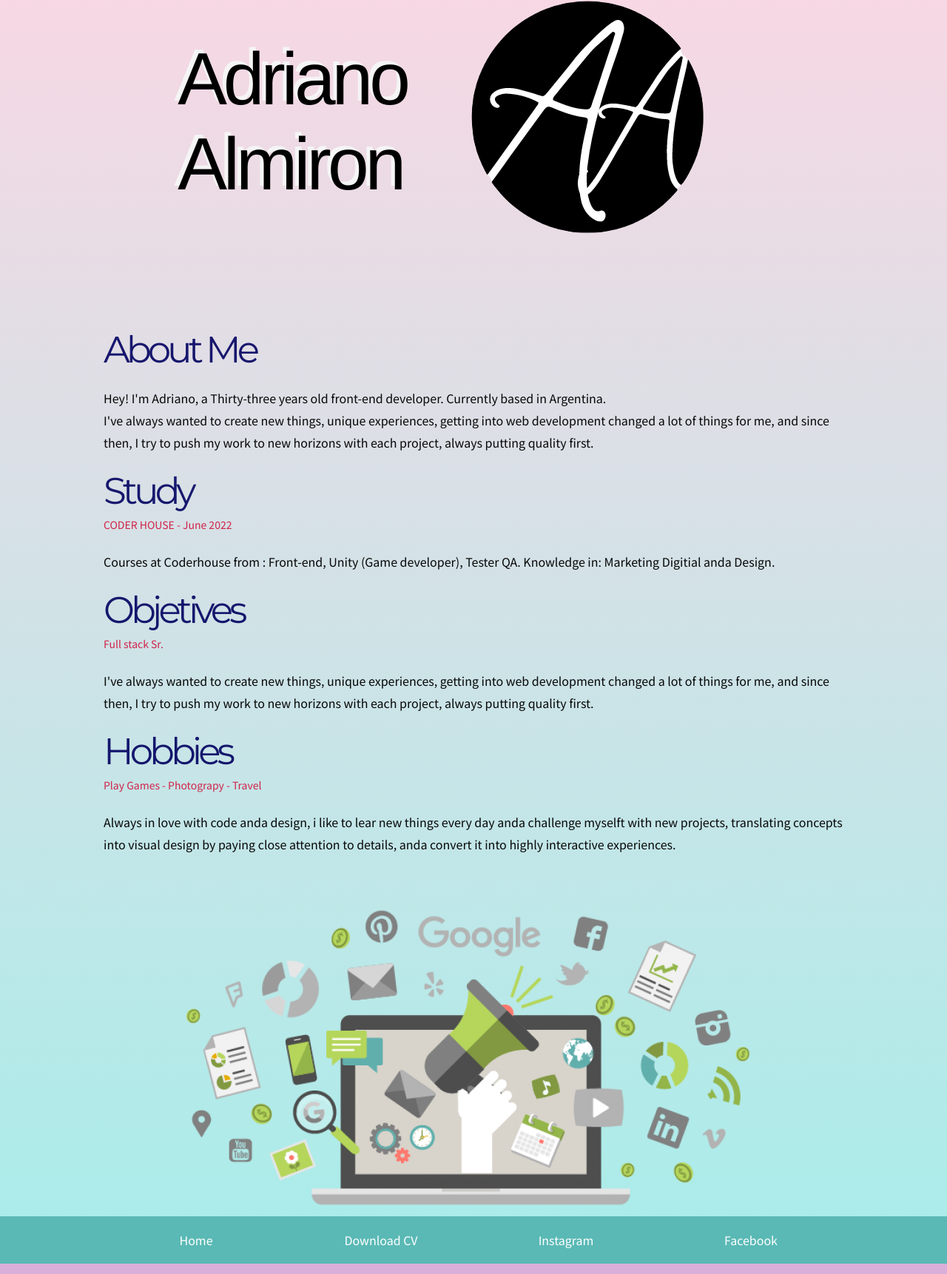
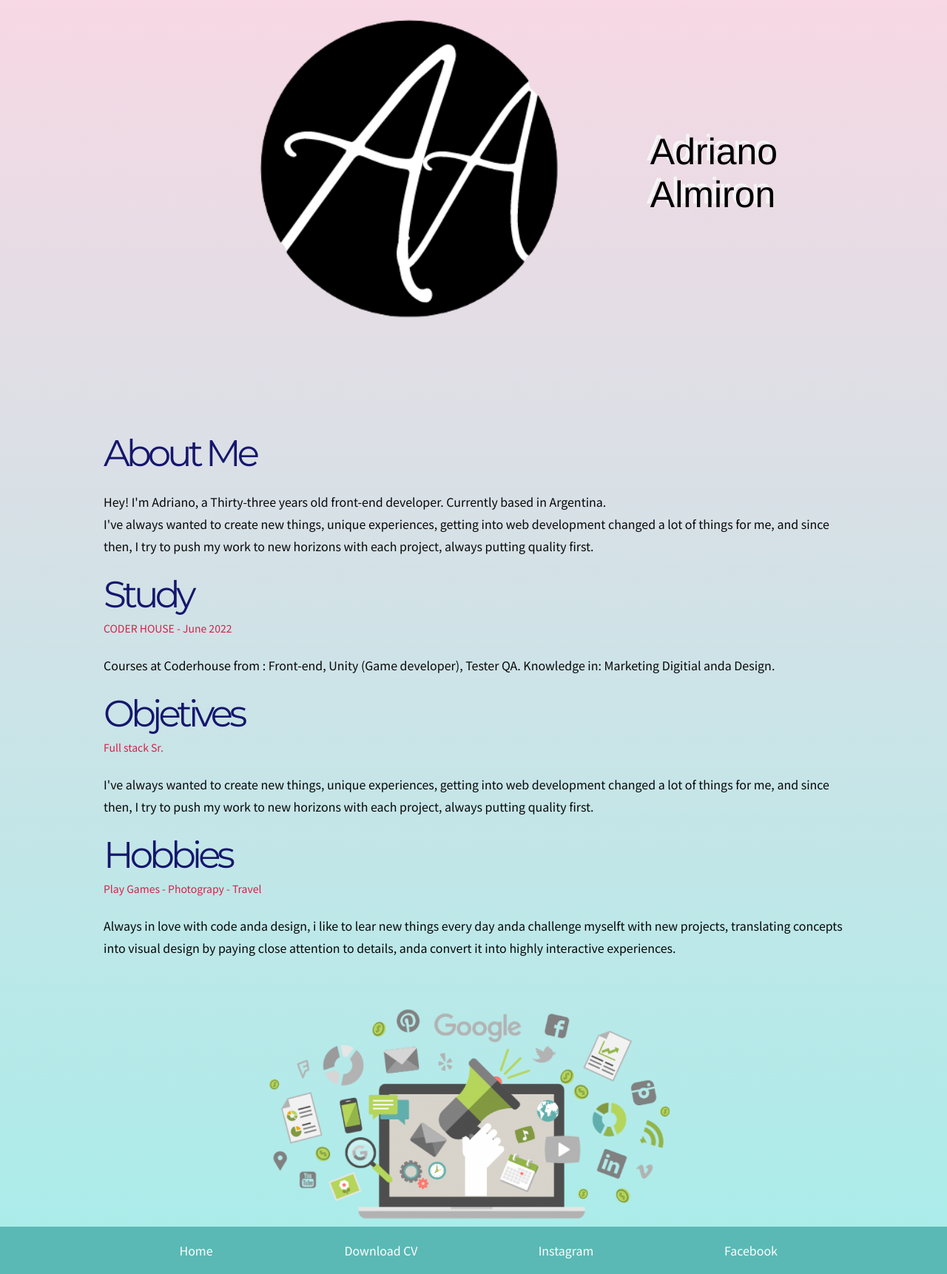
Before and after one commit to AdrianoAlmiron/scss, a website: page index.html in a window 1280 px wide. Shown: the part 155-1877 px from the top of the page at 74% size. Drawn offline with Linux system fonts and the light colour scheme.

Commit message:
08/03/2022
08/03/2022

```diff
--- a/css/compilado.css
+++ b/css/compilado.css
@@ -17,13 +17,12 @@ body {
   background-image: linear-gradient(to top, #a8edea 0%, #fed6e3 100%);
 }
 
-  h1 {
-		display: inline;
-		position: relative;
-		font: 100px Helvetica, Sans-Serif;
-		letter-spacing: -5px;
-		color: whitesmoke;
-	}
+h1 {
+  display: flex;
+  position: relative;
+  font: 50px Helvetica, Sans-Serif;
+  color: whitesmoke;
+}
 
 	h1:after {
 		content: "Adriano Almiron";
@@ -43,9 +42,14 @@ body {
 		position: absolute; left: 5px; top: 5px;
 		color: rgba(255,0,0,0.5);
 	}
-  img{
+
+  .hijofooter{
     width: auto;
     height: auto;
+    display:flex;
+    justify-content: center;
+    align-items: center;
+
   }
 
 .navbar {
@@ -73,13 +77,17 @@ body {
   margin: auto;
   display: flex;
   justify-content: space-between; }
-
+  img {
+    display: block;
+    width: 50%;
+    padding-left: 0;
+}
 .hijo {
   display: flex;
-  flex-direction: row-reverse;
   justify-content: center;
   align-items: center;
-  background: transparent; }
+  background: transparent;
+}
 
 main {
   min-height: 100vh;
--- a/index.html
+++ b/index.html
@@ -66,8 +66,8 @@
 			</div>
 		</div>
 	</main>
-	<section class="padre">
-		<div class="hijo">
+	<section class="padrefooter">
+		<div class="hijofooter">
 			<img src="img/Redes.png" alt="Adriano Almiron">
 		</div>
 </section>
```
